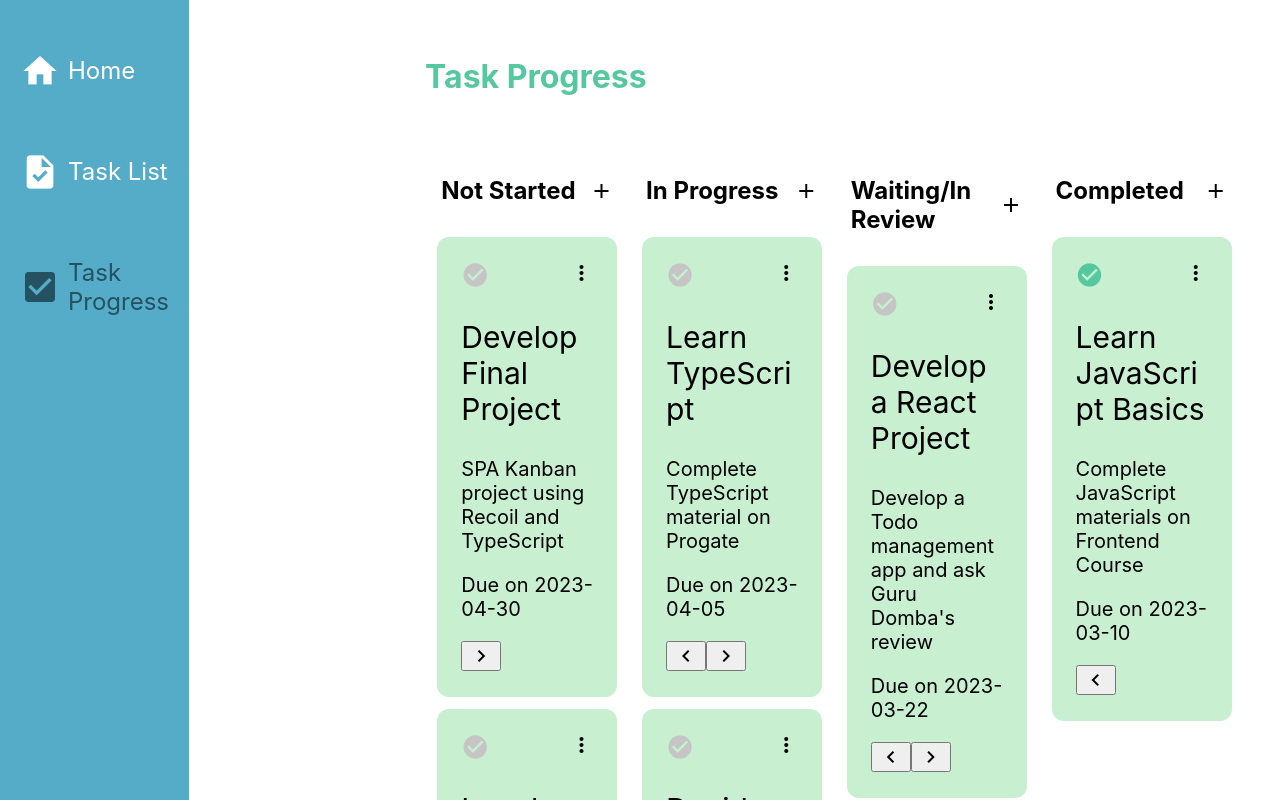
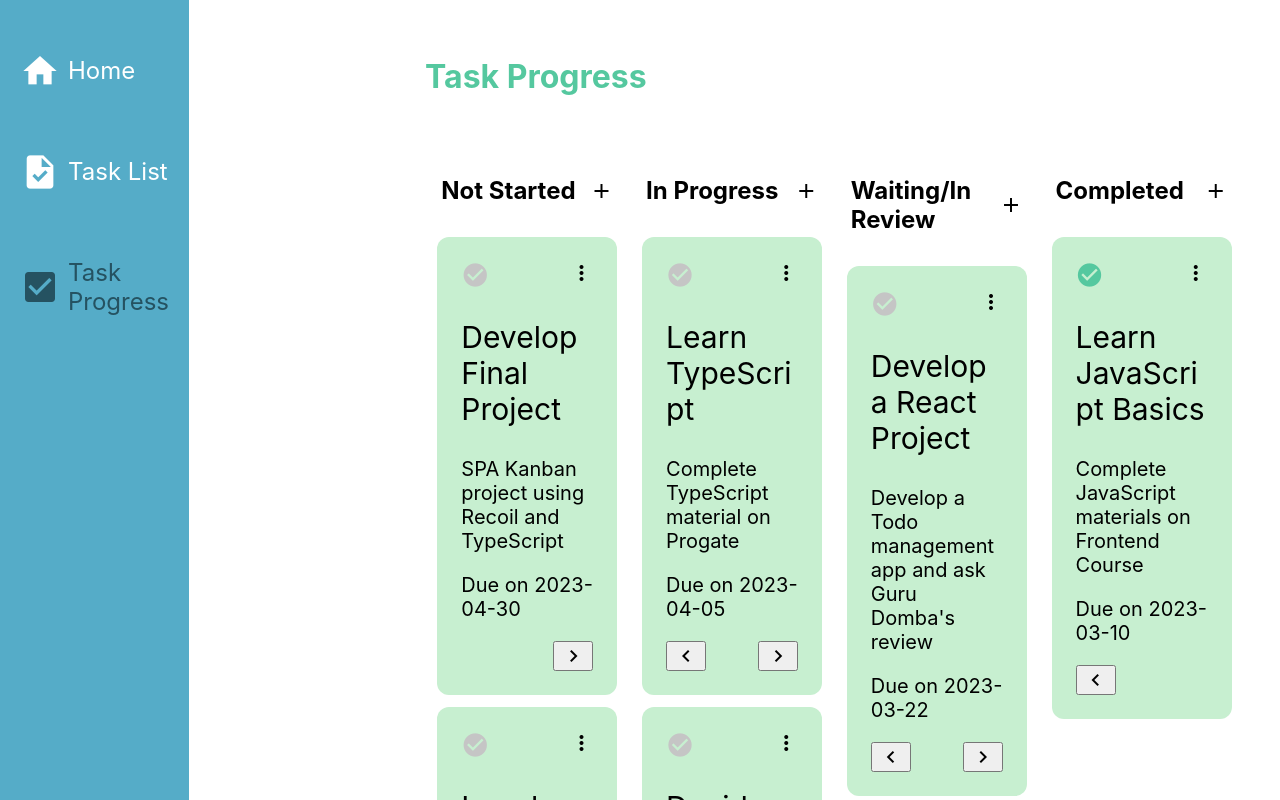
Before and after one commit to Fatt-Szx/Note-App, a React (Vite) app: page /task-progress in a window 1280 px wide. Shown: the top 800 px of the page. Built offline with nearby package versions, Linux system fonts and the light colour scheme.

Commit message:
Refactor completeTask function

```diff
--- a/src/features/tasks/components/TaskList/TaskListItem.tsx
+++ b/src/features/tasks/components/TaskList/TaskListItem.tsx
@@ -3,7 +3,7 @@ import type { Task, CSSProperties } from '../../../../types'
 import { TASK_PROGRESS_STATUS, TASK_PROGRESS_ID, } from '../../../../constants/app'
 //import { useRecoilState } from 'recoil'  // Ditambahkan
 //import { tasksState } from '../../TaskAtoms'  // Ditambahkan
-import {useTasksAction} from '../../hooks/Tasks' // Ditambahkan
+import {useTasksAction} from '../hooks/Tasks'
 
 interface TaskListItemProps {
   task: Task
@@ -42,7 +42,7 @@ const getProgressCategory = (progressOrder: number): string => {
 }
 
 
-const TaskListItem = ({ task }: TaskListItemProps): JSX.Element => {
+const TaskListItem = ({task}: TaskListItemProps): JSX.Element => {
 
   const {completeTask} = useTasksAction() // Ditambahkan
 
--- a/src/features/tasks/components/TaskProgress/TaskCard.tsx
+++ b/src/features/tasks/components/TaskProgress/TaskCard.tsx
@@ -3,6 +3,11 @@ import type { Task, CSSProperties } from '../../../../types'
 import { TASK_PROGRESS_ID } from '../../../../constants/app'
 import { useRecoilState } from 'recoil'  // Ditambahkan
 import { tasksState } from '../../TaskAtoms'  // Ditambahkan
+import {useTasksAction} from '../../components/hooks/Tasks'
+
+interface TaskCardProps {
+  task: Task
+}
 
 interface TaskCardProps {
   task: Task
@@ -24,7 +29,6 @@ const getIconStyle = (progressOrder: number): React.CSSProperties => {
 
 const getArrowPositionStyle = (progressOrder: number): React.CSSProperties => {
   const justifyContentValue: 'flex-end' | 'space-between' =
-    // Raw data telah digantikan
     progressOrder === TASK_PROGRESS_ID.NOT_STARTED
       ? 'flex-end'
       : 'space-between'
@@ -34,18 +38,8 @@ const getArrowPositionStyle = (progressOrder: number): React.CSSProperties => {
   }
 }
 
-const TaskCard = ({task}: TaskCardProps): JSX.Element => {
-  const [tasks, setTasks] = useRecoilState<Task[]>(tasksState)
-
-    // Definisikan function ini
-  const completeTask = (taskId: number): void => {
-    const updatedTasks: Task[] = tasks.map((task) =>
-      task.id === taskId
-        ? { ...task, progressOrder: TASK_PROGRESS_ID.COMPLETED }
-        : task,
-    )
-    setTasks(updatedTasks)
-  }
+const TaskCard = ({ task }: TaskCardProps): JSX.Element => {
+  const { moveTaskCard, completeTask } = useTasksAction()
 
   return (
     <div style={styles.taskCard}>
@@ -53,9 +47,7 @@ const TaskCard = ({task}: TaskCardProps): JSX.Element => {
         <div
           className="material-icons"
           style={getIconStyle(task.progressOrder)}
-          onClick={(): void => {
-            completeTask(task.id) // Ditambahkan
-          }}
+          onClick={(): void => completeTask(task.id)}
         >
           check_circle
         </div>
@@ -70,12 +62,25 @@ const TaskCard = ({task}: TaskCardProps): JSX.Element => {
       <div>
         <p>Due on {task.dueDate}</p>
       </div>
+      <div style={getArrowPositionStyle(task.progressOrder)}>
         {task.progressOrder !== TASK_PROGRESS_ID.NOT_STARTED && (
-            <button className="material-icons">chevron_left</button> )}
+          <button
+            className="material-icons"
+            onClick={(): void => moveTaskCard(task.id, 'left')}
+          >
+            chevron_left
+          </button>
+        )}
         {task.progressOrder !== TASK_PROGRESS_ID.COMPLETED && (
-            <button className="material-icons">chevron_right</button> )}
+          <button
+            className="material-icons"
+            onClick={(): void => moveTaskCard(task.id, 'right')}
+          >
+            chevron_right
+          </button>
+        )}
       </div>
-
+    </div>
   )
 }
 
--- /dev/null
+++ b/src/features/tasks/components/hooks/Tasks.ts
@@ -0,0 +1,38 @@
+import { useRecoilState } from 'recoil'
+import { tasksState } from '../../TaskAtoms'
+import type { Task } from '../../../../types'
+import { TASK_PROGRESS_ID } from '../../../../constants/app'
+
+interface useTaskActionType {
+  completeTask: (taskId: number) => void
+}
+
+export const useTasksAction = () => {
+  const [tasks, setTasks] = useRecoilState<Task[]>(tasksState)
+
+  const moveTaskCard = (taskId: number, direction: 'left' | 'right'): void => {
+    const updatedTasks = tasks.map((task) => {
+      if (task.id === taskId) {
+        const newProgressOrder =
+          direction === 'left'
+            ? task.progressOrder - 1
+            : task.progressOrder + 1
+        return { ...task, progressOrder: newProgressOrder }
+      }
+      return task
+    })
+    setTasks(updatedTasks)
+  }
+
+  const completeTask = (taskId: number): void => {
+    const updatedTasks: Task[] = tasks.map((task) =>
+      task.id === taskId ? { ...task, progressOrder: TASK_PROGRESS_ID.COMPLETED } : task
+    )
+    setTasks(updatedTasks)
+  }
+
+  return {
+    moveTaskCard,
+    completeTask,
+  }
+}
```
Also changed, not shown: src/components/hooks/Tasks.ts (deleted, +0 -25 lines). Lines whose indentation alone changed are shown as unchanged.
